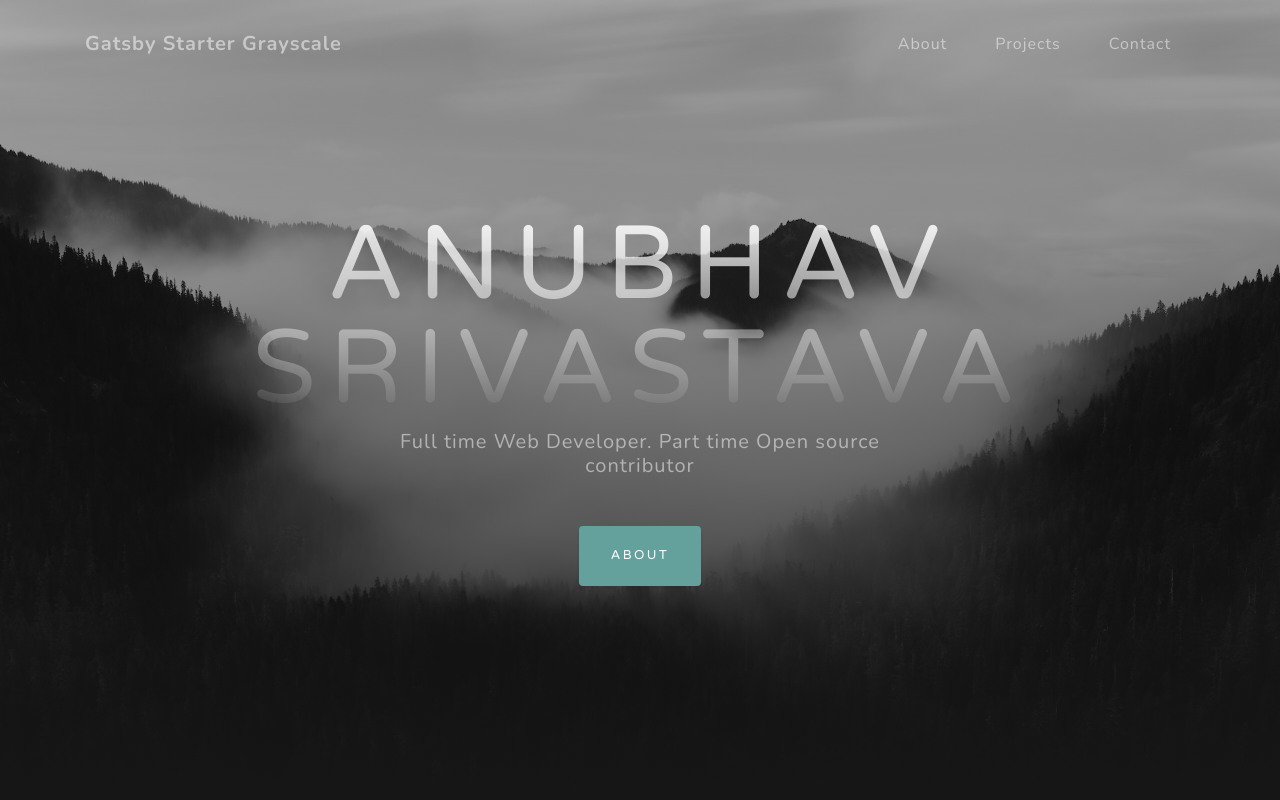
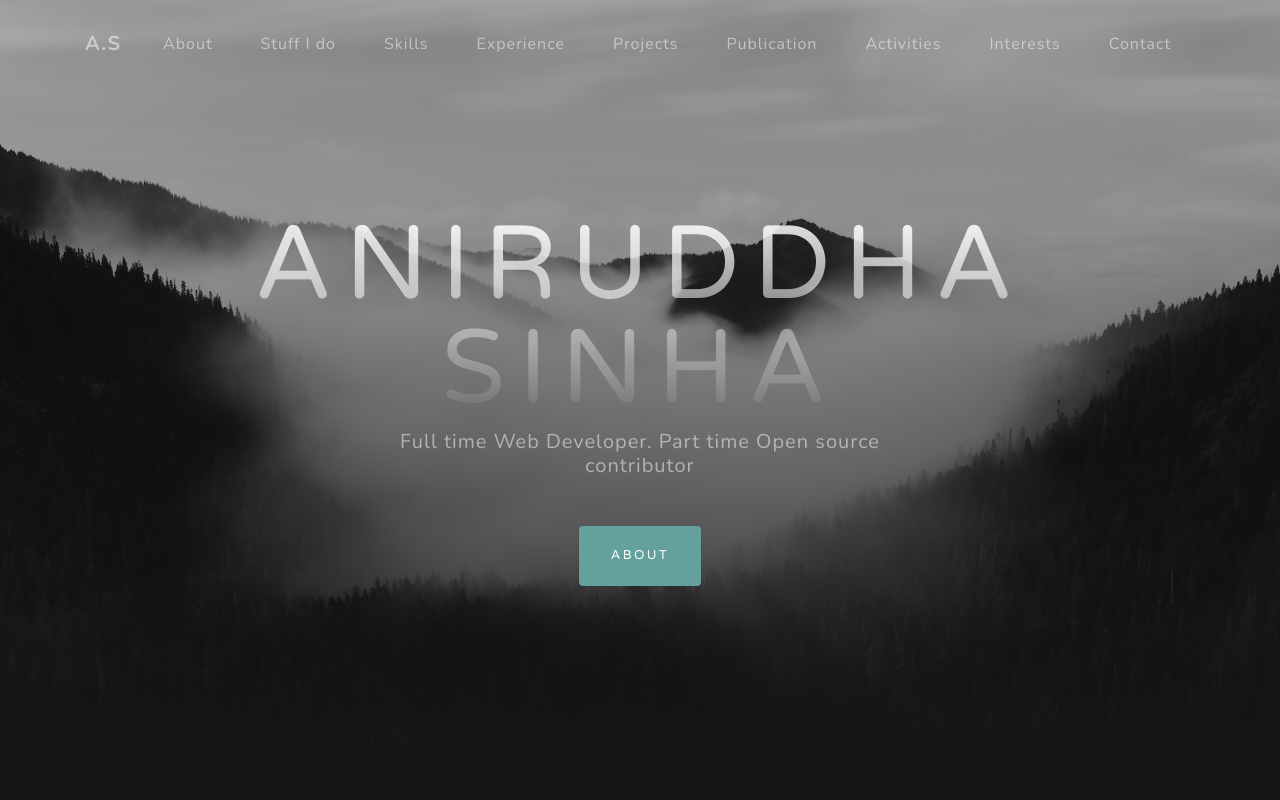
Before and after one commit to anirs1017/portfolio-website, a Gatsby site: page / in a window 1280 px wide. Shown: the top 800 px of the page. Built offline with nearby package versions, Linux system fonts and the light colour scheme; Gatsby itself is replaced by a stand-in of ours.

Commit message:
first commit

```diff
--- a/config.js
+++ b/config.js
@@ -1,5 +1,5 @@
 module.exports = {
-  siteTitle: 'Gatsby Starter Grayscale', // <title>
+  siteTitle: 'A.S', // <title>
   manifestName: 'Grayscale',
   manifestShortName: 'Landing', // max 12 characters
   manifestStartUrl: '/',
@@ -8,7 +8,7 @@ module.exports = {
   manifestDisplay: 'standalone',
   manifestIcon: 'src/assets/img/website-icon.png',
   pathPrefix: `/gatsby-starter-grayscale/`, // This path is subpath of your hosting https://domain/portfolio
-  heading: 'Anubhav Srivastava',
+  heading: 'Aniruddha Sinha',
   subHeading: 'Full time Web Developer. Part time Open source contributor  ',
 
   // social
@@ -16,12 +16,12 @@ module.exports = {
     {
       icon: 'fa-github',
       name: 'Github',
-      url: 'https://github.com/anubhavsrivastava',
+      url: 'https://octoprofile.now.sh/user?id=aniruddhasinha10',
     },
     {
       icon: 'fa-linkedin-in',
       name: 'Linkedin',
-      url: 'https://linkedin.com/in/theanubhav/',
+      url: 'https://www.linkedin.com/in/asinha6/',
     },
     {
       icon: 'fa-twitter',
@@ -34,7 +34,7 @@ module.exports = {
       url: 'https://facebook.com/theanubhav',
     },
   ],
-  email: 'anubhav.srivastava00@gmail.com',
-  phone: '000-00000',
-  address: '305 Del Sol, Sunnyvale, CA',
+  email: 'asinha6@buffalo.edu',
+  phone: '+1 (716) 544-8716',
+  address: 'XYZ-2, Buffalo, NY',
 };
--- a/src/components/Footer.js
+++ b/src/components/Footer.js
@@ -4,7 +4,7 @@ export default function Footer() {
   return (
     <footer className="bg-black small text-center text-white-50">
       <div className="container">
-        Copyright &copy; Gatsby-starter-grayscale 2019
+        Copyright &copy; Aniruddha Sinha 2020
       </div>
     </footer>
   );
--- a/src/components/Header.js
+++ b/src/components/Header.js
@@ -40,14 +40,14 @@ export default class Header extends Component {
         id="mainNav"
       >
         <div className="container">
-          <a className="navbar-brand" href="#page-top">
+          <a className="navbar-brand" href="#">
             {config.siteTitle}
           </a>
           <button
             onClick={_ => this.toggleMenu(!openMenu)}
             className={`navbar-toggler navbar-toggler-right ${
               openMenu ? '' : 'collapsed'
-            }`}
+              }`}
             type="button"
             aria-controls="navbarResponsive"
             aria-expanded={openMenu}
@@ -76,6 +76,39 @@ export default class Header extends Component {
                 <Scroll
                   onClick={_ => this.toggleMenu(!openMenu)}
                   type="id"
+                  element="stuff"
+                >
+                  <a className="nav-link" href="#">
+                  Stuff I do
+                  </a>
+                </Scroll>
+              </li>
+              <li className="nav-item">
+                <Scroll
+                  onClick={_ => this.toggleMenu(!openMenu)}
+                  type="id"
+                  element="skills"
+                >
+                  <a className="nav-link" href="#">
+                    Skills
+                  </a>
+                </Scroll>
+              </li>
+              <li className="nav-item">
+                <Scroll
+                  onClick={_ => this.toggleMenu(!openMenu)}
+                  type="id"
+                  element="experience"
+                >
+                  <a className="nav-link" href="#">
+                  Experience
+                  </a>
+                </Scroll>
+              </li>
+              <li className="nav-item">
+                <Scroll
+                  onClick={_ => this.toggleMenu(!openMenu)}
+                  type="id"
                   element="projects"
                 >
                   <a className="nav-link" href="#projects">
@@ -87,9 +120,42 @@ export default class Header extends Component {
                 <Scroll
                   onClick={_ => this.toggleMenu(!openMenu)}
                   type="id"
-                  element="signup"
+                  element="publication"
                 >
-                  <a className="nav-link" href="#signup">
+                  <a className="nav-link" href="#">
+                  Publication
+                  </a>
+                </Scroll>
+              </li>
+              <li className="nav-item">
+                <Scroll
+                  onClick={_ => this.toggleMenu(!openMenu)}
+                  type="id"
+                  element="activities"
+                >
+                  <a className="nav-link" href="#">
+                  Activities
+                  </a>
+                </Scroll>
+              </li>
+              <li className="nav-item">
+                <Scroll
+                  onClick={_ => this.toggleMenu(!openMenu)}
+                  type="id"
+                  element="interests"
+                >
+                  <a className="nav-link" href="#">
+                  Interests
+                  </a>
+                </Scroll>
+              </li>
+              <li className="nav-item">
+                <Scroll
+                  onClick={_ => this.toggleMenu(!openMenu)}
+                  type="id"
+                  element="contact-me"
+                >
+                  <a className="nav-link" href="#contact-me">
                     Contact
                   </a>
                 </Scroll>
--- a/src/components/Layout.js
+++ b/src/components/Layout.js
@@ -2,7 +2,6 @@ import React, { Component } from 'react';
 import PropTypes from 'prop-types';
 import Helmet from 'react-helmet';
 import { StaticQuery, graphql } from 'gatsby';
-
 import '../assets/sass/grayscale.scss';
 
 class Layout extends Component {
--- a/src/components/SocialLinks.js
+++ b/src/components/SocialLinks.js
@@ -3,8 +3,9 @@ import config from '../../config';
 
 export default function SocialLinks() {
   return (
-    <section className="contact-section bg-black">
-      <div className="container">
+    <section className="contact-section bg-black" id="contact-me">
+      <div className="container text-center">
+      <h2 className="text-white mb-5">Contact me</h2>
         <div className="row">
           <div className="col-md-4 mb-3 mb-md-0">
             <div className="card py-4 h-100">
@@ -41,7 +42,6 @@ export default function SocialLinks() {
             </div>
           </div>
         </div>
-
         <div className="social d-flex justify-content-center">
           {config.socialLinks.map(social => {
             const { icon, url } = social;
--- a/src/pages/index.js
+++ b/src/pages/index.js
@@ -2,7 +2,6 @@ import React from 'react';
 
 import Layout from '../components/Layout';
 import Scroll from '../components/Scroll';
-
 import config from '../../config';
 import Footer from '../components/Footer';
 import SocialLinks from '../components/SocialLinks';
@@ -114,7 +113,7 @@ const IndexPage = () => (
       </div>
     </section>
 
-    <Subscribe />
+    {/* <Subscribe /> */}
 
     <SocialLinks />
     <Footer />
```
Also changed, not shown: package.json (+6 -6 lines), README.md.
